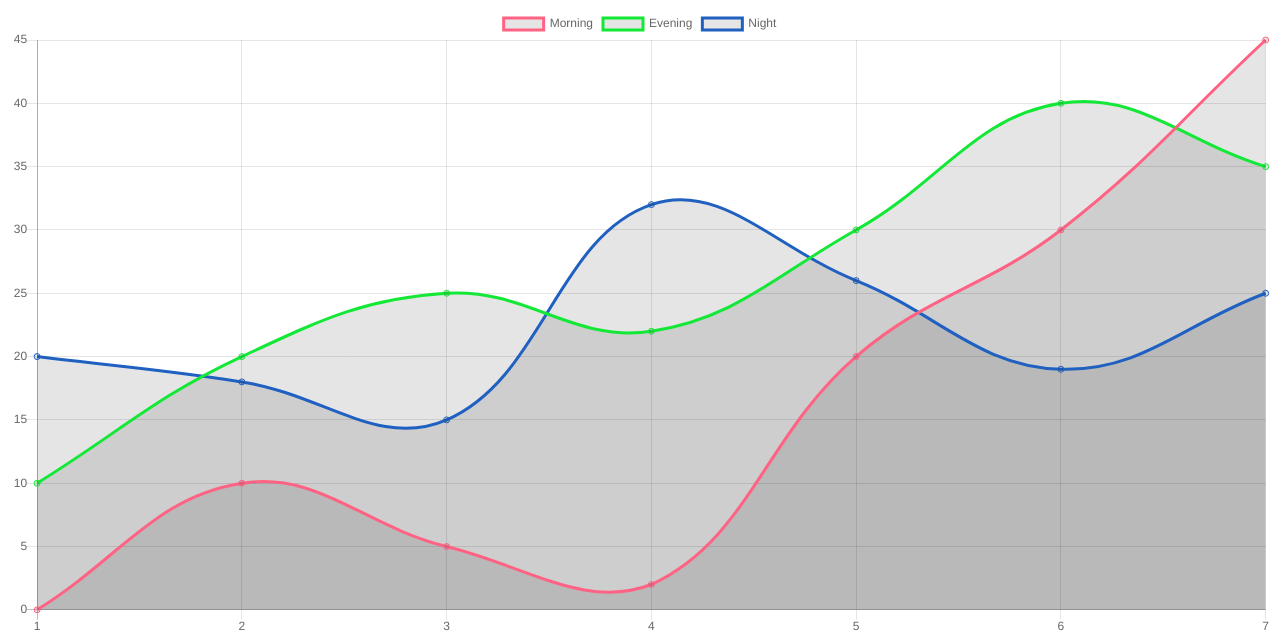
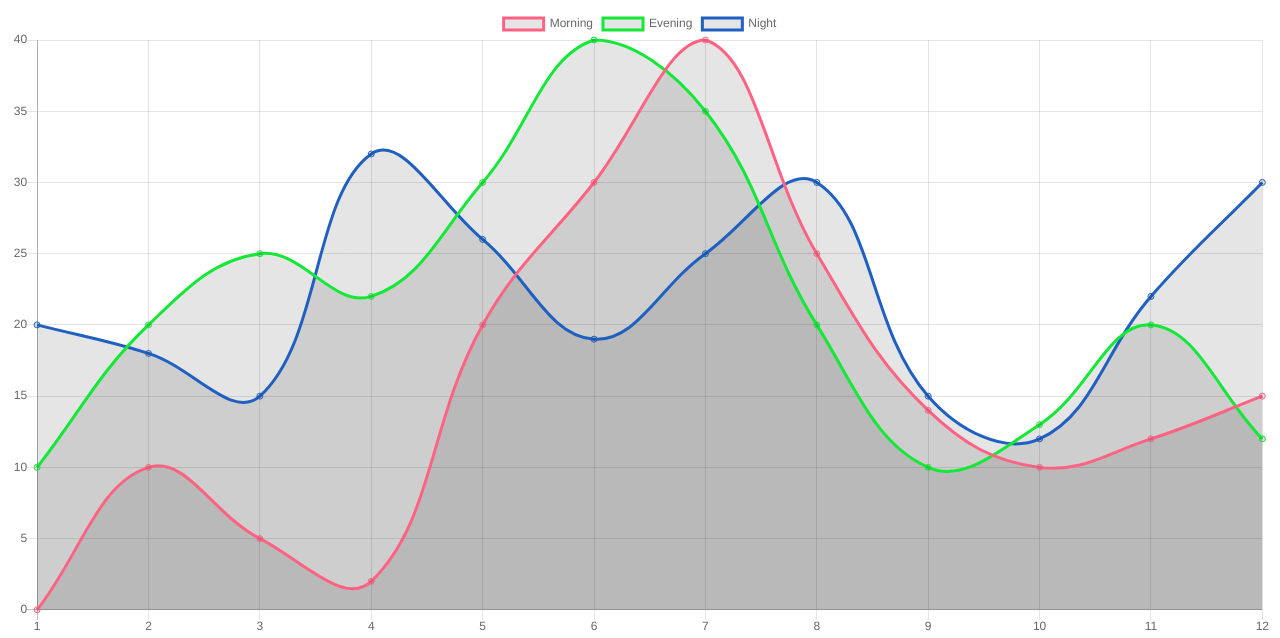
Before and after one commit to izayura/Bosch-Bus, a plain HTML site: page index.html in a window 1280 px wide. Shown: the top 638 px of the page. Drawn offline with nearby package versions, Linux system fonts and the light colour scheme.

Commit message:
Se agregaron puntos de paradas a las rutas

```diff
--- a/app.js
+++ b/app.js
@@ -5,20 +5,21 @@ const chart = new Chart(ctx, {
 
     // The data for our dataset
     data: {
-        labels: ['1', '2', '3', '4', '5', '6', '7'],
+        labels: ['1', '2', '3', '4', '5', '6', '7', '8', '9', '10', '11', '12'],
         datasets: [{
             label: 'Morning',
             borderColor: 'rgb(255, 99, 132)',
-            data: [0, 10, 5, 2, 20, 30, 45]
+            data: [0, 10, 5, 2, 20, 30, 40, 25, 14, 10, 12, 15]
         },
         {
             label: 'Evening',
             borderColor: 'rgb(20, 232, 55)',
-            data: [10, 20, 25, 22, 30, 40, 35]
+            data: [10, 20, 25, 22, 30, 40, 35, 20, 10, 13, 20, 12]
         },{
             label: 'Night',
             borderColor: 'rgb(31, 96, 193)',
-            data: [20, 18, 15, 32, 26, 19, 25]
+            data: [20, 18, 15, 32, 26, 19, 25, 30, 15, 12, 22, 30]
+
         }]
     },
     // Configuration options go here
--- a/index.html
+++ b/index.html
@@ -17,7 +17,6 @@
             <img id="nameBosch" src="./images/boschlogoname.jpeg"/>
     </header>
     <section class='graphic'>
-            <canvas id="myChart"></canvas>
     </section>
     <section class='map'>
             <section id="employes">
```
Also changed, not shown: index.css (line endings or trailing spaces).
